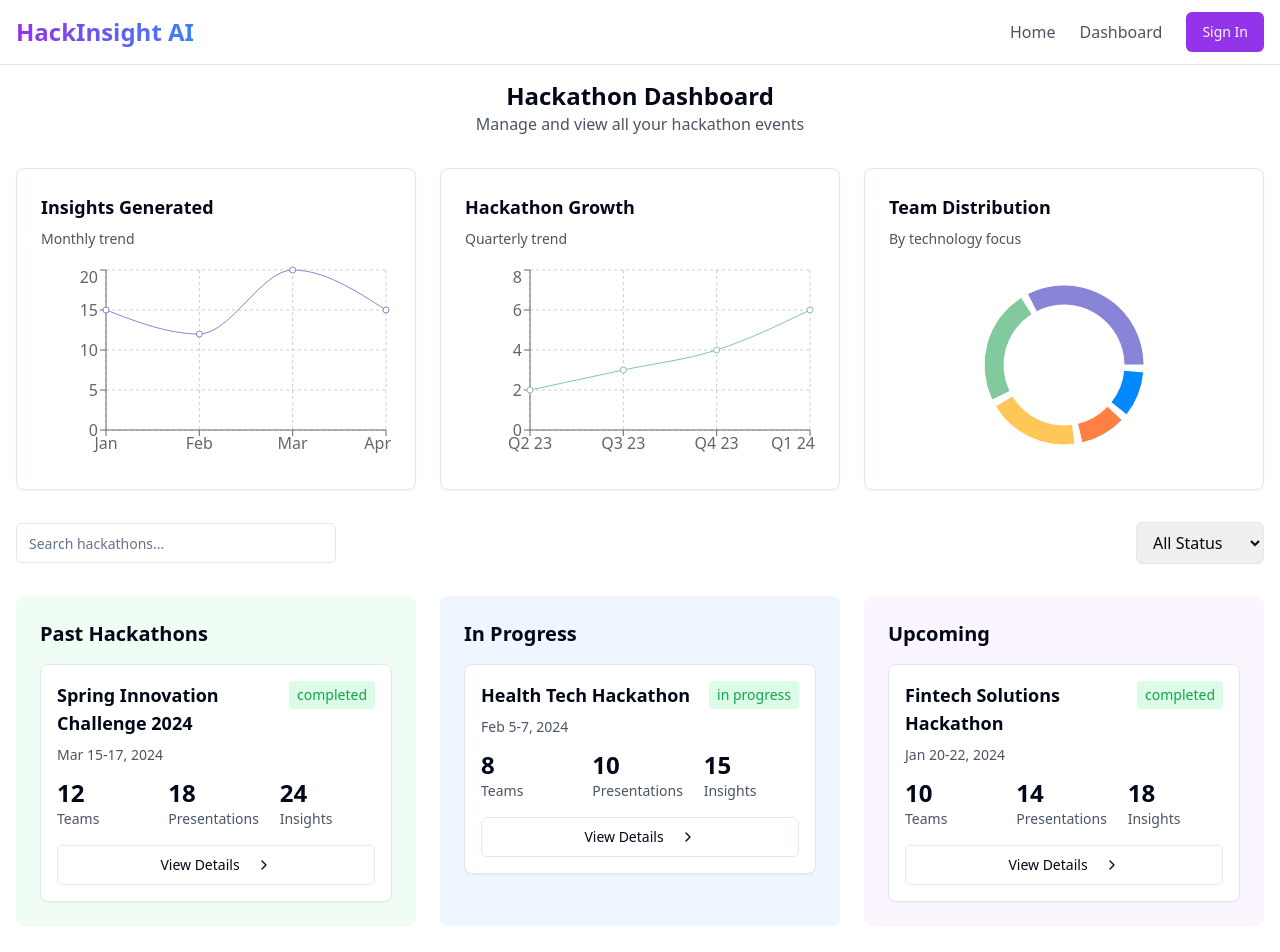
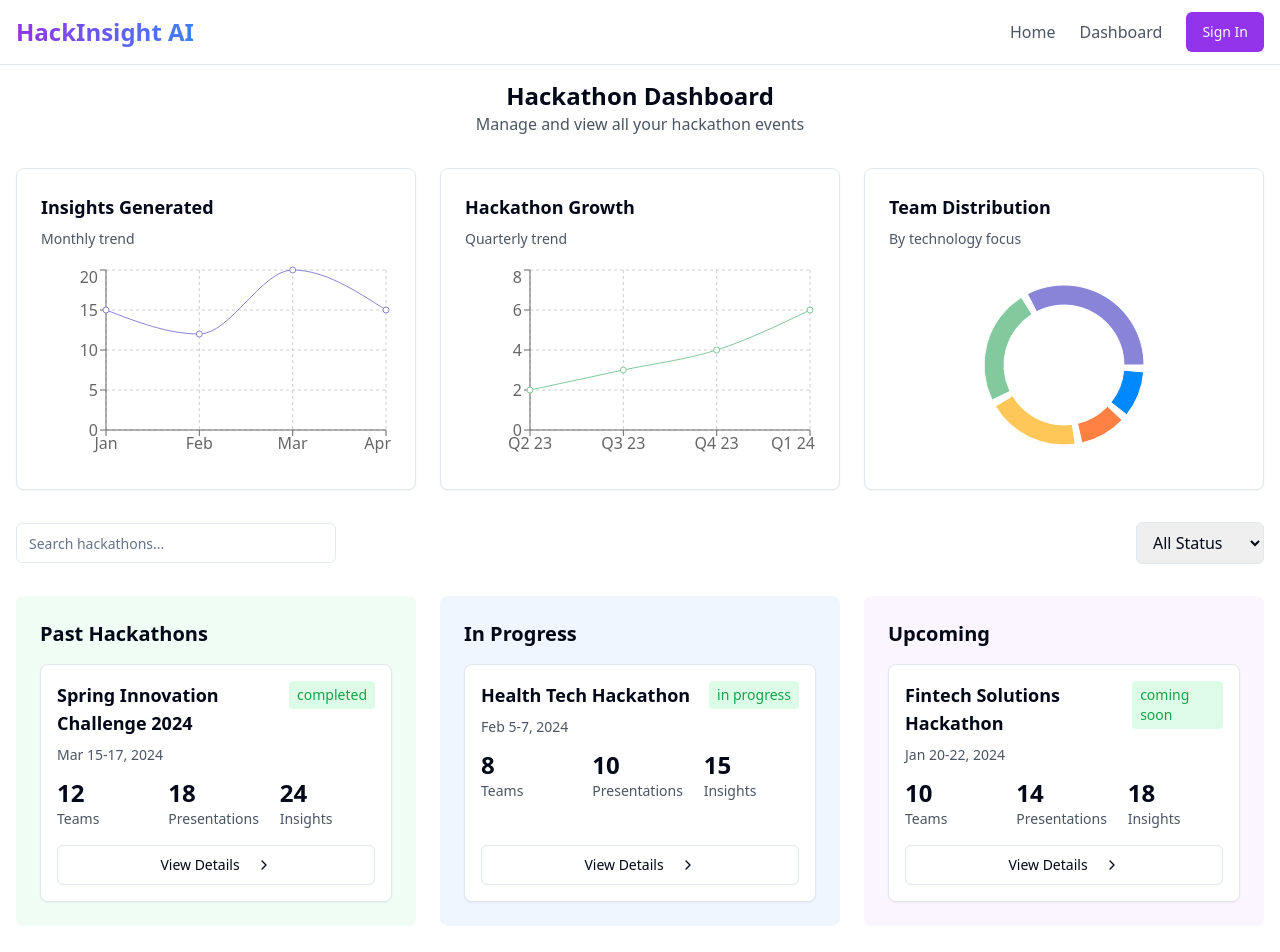
Before and after one commit to nitinrajkumarparuchuri/metpune-fe, a React (Vite) app: page /dashboard in a window 1280 px wide. Shown: the top 952 px of the page. Built offline with nearby package versions, Linux system fonts and the light colour scheme.

Commit message:
Fix: Align view details button and update status
- Aligned the "View Details" button in HackathonCard.
- Updated the status of "Upcoming" hackathons to "coming soon".

```diff
--- a/src/components/dashboard/HackathonSection.tsx
+++ b/src/components/dashboard/HackathonSection.tsx
@@ -18,9 +18,9 @@ interface HackathonSectionProps {
 
 const HackathonSection = ({ title, bgColor, hackathons }: HackathonSectionProps) => {
   return (
-    <div className={`${bgColor} p-6 rounded-lg`}>
+    <div className={`${bgColor} p-6 rounded-lg flex flex-col`}>
       <h2 className="text-xl font-semibold mb-4">{title}</h2>
-      <div className="space-y-4">
+      <div className="flex-1 space-y-4">
         {hackathons.map(hackathon => (
           <HackathonCard key={hackathon.id} hackathon={hackathon} />
         ))}
--- a/src/pages/Dashboard.tsx
+++ b/src/pages/Dashboard.tsx
@@ -25,7 +25,7 @@ const mockHackathons = {
       teams: 8,
       presentations: 10,
       insights: 15,
-      status: 'in progress', // Updated to match expected format
+      status: 'in progress',
     }
   ],
   upcoming: [
@@ -36,7 +36,7 @@ const mockHackathons = {
       teams: 10,
       presentations: 14,
       insights: 18,
-      status: 'completed',
+      status: 'coming soon',
     }
   ]
 };
```
